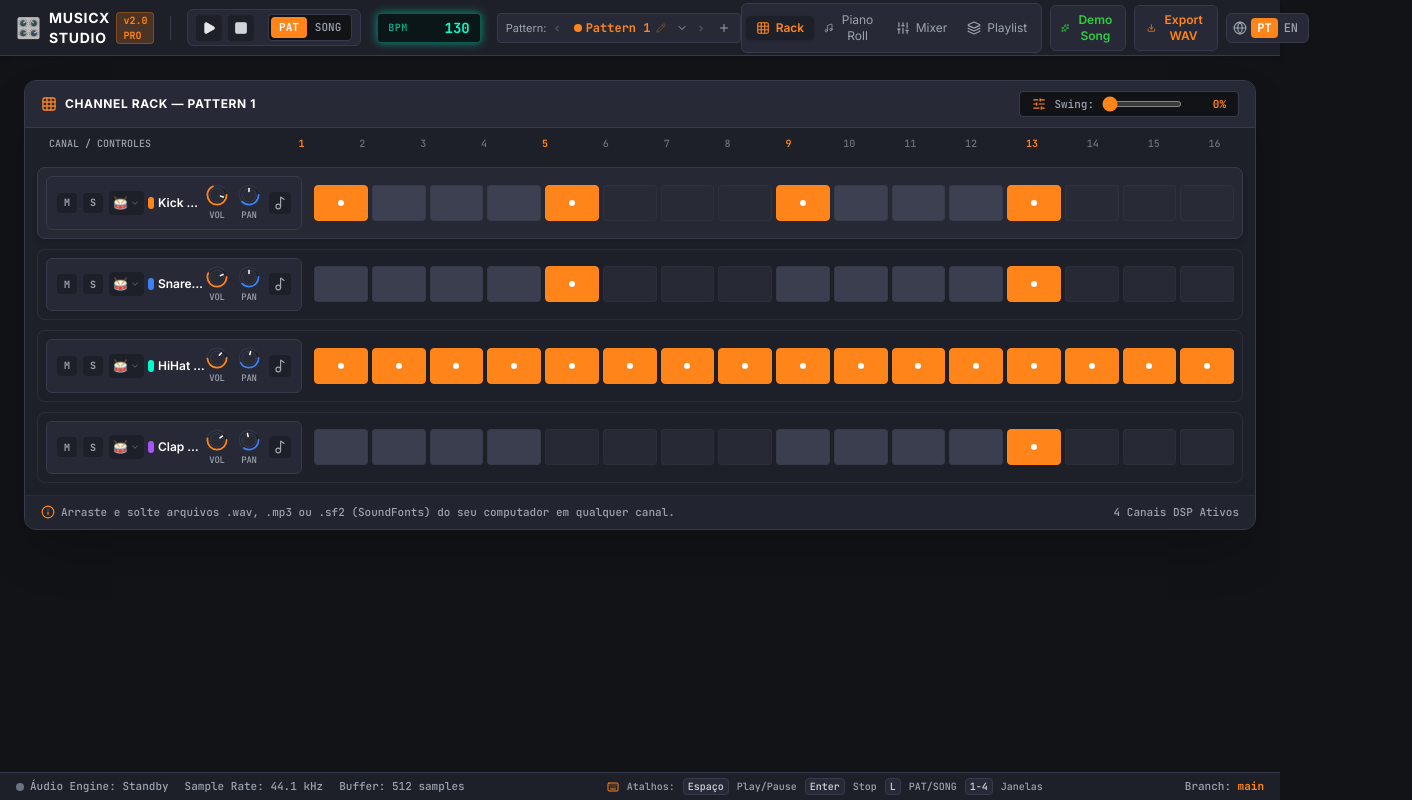
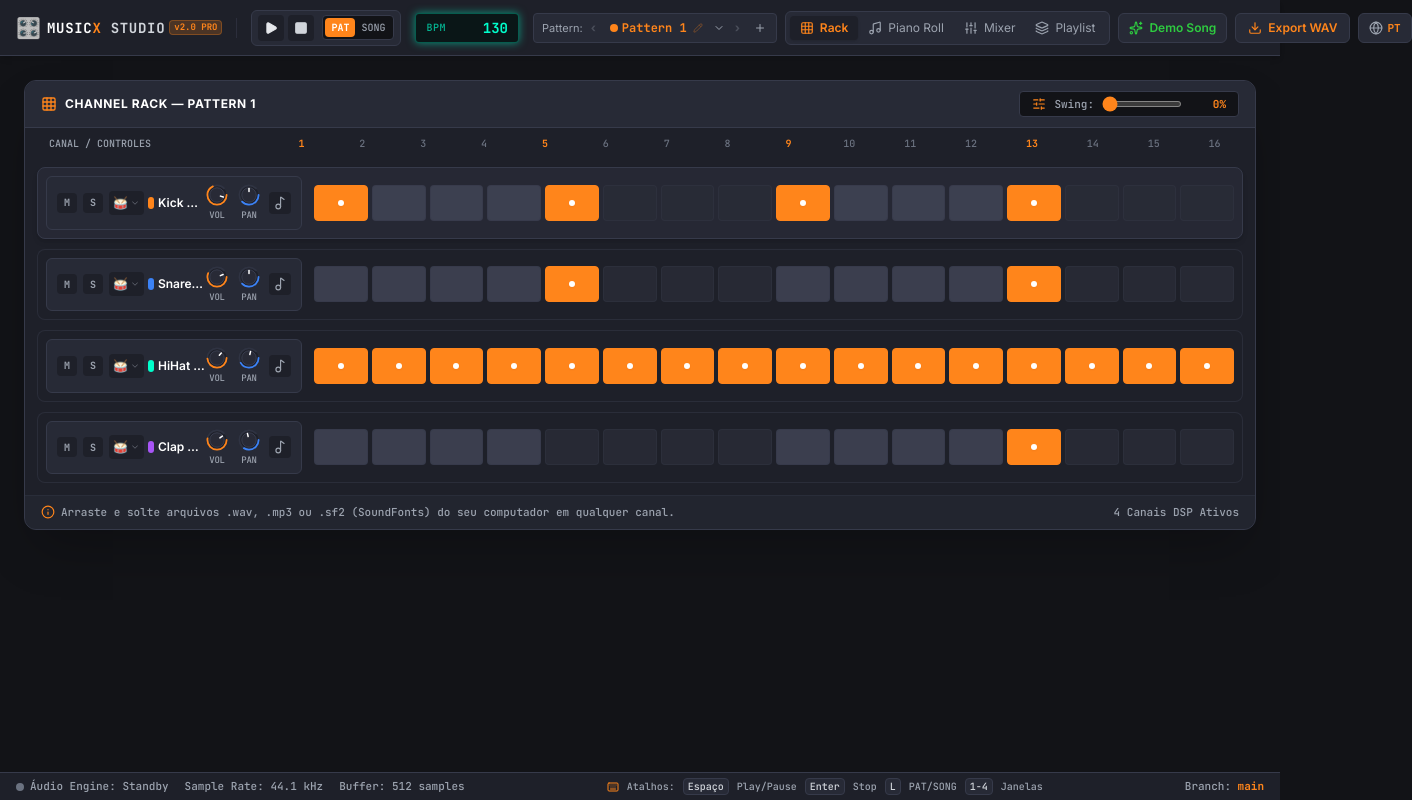
Before and after one commit to jhcarboni/musicx-studio, a React (Vite) app: page / in a window 1280 px wide. Shown: the whole page, 1412 px wide, since content can reach past the window. Built offline with nearby package versions, Linux system fonts and the light colour scheme.

Commit message:
style: aprimora layout responsivo do menu superior para caber perfeitamente em todas as resolucoes

```diff
--- a/src/App.tsx
+++ b/src/App.tsx
@@ -52,7 +52,7 @@ export default function App() {
       <TopToolbar />
 
       {/* Main Workspace Area */}
-      <main className="flex-1 p-6 overflow-y-auto max-w-7xl mx-auto w-full space-y-6">
+      <main className="flex-1 p-3 sm:p-4 lg:p-6 overflow-y-auto max-w-7xl mx-auto w-full space-y-4 sm:space-y-6">
         {/* Render Active Window */}
         {activeWindow === 'rack' && <ChannelRack />}
         {activeWindow === 'pianoroll' && <PianoRoll />}
--- a/src/components/toolbar/TopToolbar.tsx
+++ b/src/components/toolbar/TopToolbar.tsx
@@ -94,25 +94,26 @@ export const TopToolbar: React.FC = () => {
   };
 
   return (
-    <header className="h-14 bg-fl-panel border-b border-fl-border px-4 flex items-center justify-between shadow-md shrink-0 select-none">
-      <div className="flex items-center gap-4">
+    <header className="h-14 bg-fl-panel border-b border-fl-border px-2 sm:px-3 lg:px-4 flex items-center justify-between shadow-md shrink-0 select-none gap-2">
+      <div className="flex items-center gap-1.5 sm:gap-2.5 lg:gap-3.5 shrink-0">
         {/* Logo & Brand */}
-        <div className="flex items-center gap-2">
-          <span className="text-xl">🎛️</span>
-          <div className="flex items-center gap-1.5">
-            <span className="text-sm font-bold tracking-wider text-white">
-              MUSICX STUDIO
+        <div className="flex items-center gap-1.5 shrink-0">
+          <span className="text-lg sm:text-xl">🎛️</span>
+          <div className="flex items-center gap-1">
+            <span className="text-xs sm:text-sm font-black tracking-wider text-white font-mono">
+              MUSIC<span className="text-fl-accent">X</span>
+              <span className="hidden md:inline text-gray-300"> STUDIO</span>
             </span>
-            <span className="text-[10px] px-1.5 py-0.2 bg-fl-accent/20 text-fl-accent rounded border border-fl-accent/30 font-mono font-bold">
+            <span className="hidden xl:inline text-[9px] px-1 py-0.2 bg-fl-accent/20 text-fl-accent rounded border border-fl-accent/30 font-mono font-bold">
               v2.0 PRO
             </span>
           </div>
         </div>
 
-        <div className="h-6 w-px bg-fl-border" />
+        <div className="h-5 w-px bg-fl-border/60 shrink-0 hidden sm:block" />
 
         {/* Transport Controls */}
-        <div className="flex items-center gap-1.5 bg-fl-surface px-2 py-1 rounded-md border border-fl-border">
+        <div className="flex items-center gap-1 bg-fl-surface px-1.5 py-1 rounded-md border border-fl-border shrink-0">
           <button
             onClick={handleTogglePlay}
             className={`p-1.5 rounded transition-all flex items-center gap-1 text-xs font-semibold ${
@@ -133,20 +134,22 @@ export const TopToolbar: React.FC = () => {
           </button>
 
           {/* PAT / SONG Radio Toggle */}
-          <div className="flex items-center ml-2 bg-fl-bg rounded p-0.5 border border-fl-border text-[11px] font-mono">
+          <div className="flex items-center ml-1 bg-fl-bg rounded p-0.5 border border-fl-border text-[10px] font-mono">
             <button
               onClick={() => setPlayMode('PAT')}
-              className={`px-2 py-0.5 rounded transition-all ${
+              className={`px-1.5 py-0.5 rounded transition-all ${
                 playMode === 'PAT' ? 'bg-fl-accent text-white font-bold shadow-sm' : 'text-gray-400 hover:text-white'
               }`}
+              title="Pattern Mode"
             >
               PAT
             </button>
             <button
               onClick={() => setPlayMode('SONG')}
-              className={`px-2 py-0.5 rounded transition-all ${
+              className={`px-1.5 py-0.5 rounded transition-all ${
                 playMode === 'SONG' ? 'bg-fl-accent text-white font-bold shadow-sm' : 'text-gray-400 hover:text-white'
               }`}
+              title="Song Mode (Playlist)"
             >
               SONG
             </button>
@@ -163,8 +166,8 @@ export const TopToolbar: React.FC = () => {
         />
 
         {/* Pattern Selector & Inline Renamer */}
-        <div ref={patternDropdownRef} className="relative flex items-center gap-1 bg-fl-surface px-2 py-1 rounded border border-fl-border text-xs">
-          <span className="text-gray-400 text-[11px]">{t.pattern}:</span>
+        <div ref={patternDropdownRef} className="relative flex items-center gap-0.5 sm:gap-1 bg-fl-surface px-1.5 sm:px-2 py-1 rounded border border-fl-border text-xs shrink-0">
+          <span className="text-gray-400 text-[10px] sm:text-[11px] hidden sm:inline">{t.pattern}:</span>
 
           {/* Navegar para pattern anterior */}
           <button
@@ -186,7 +189,7 @@ export const TopToolbar: React.FC = () => {
                 onChange={(e) => setPatternNameInput(e.target.value)}
                 onBlur={handleSavePatternName}
                 onKeyDown={handleKeyDown}
-                className="bg-fl-bg text-fl-accent border border-fl-accent/60 rounded px-1.5 py-0.5 font-mono text-xs font-bold w-32 focus:outline-none focus:ring-1 focus:ring-fl-accent shadow-inner"
+                className="bg-fl-bg text-fl-accent border border-fl-accent/60 rounded px-1.5 py-0.5 font-mono text-xs font-bold w-24 sm:w-28 lg:w-32 focus:outline-none focus:ring-1 focus:ring-fl-accent shadow-inner"
                 placeholder={currentPattern?.name || `Pattern ${activePatternId}`}
                 title={t.pressEnterToSave}
               />
@@ -210,7 +213,7 @@ export const TopToolbar: React.FC = () => {
                   className="w-2 h-2 rounded-full shrink-0"
                   style={{ backgroundColor: currentPattern?.color || '#ff851b' }}
                 />
-                <span className="truncate max-w-[110px]">
+                <span className="truncate max-w-[65px] sm:max-w-[85px] md:max-w-[110px] lg:max-w-[130px]">
                   {currentPattern?.name || `${t.pattern} ${activePatternId}`}
                 </span>
                 <Pencil className="w-2.5 h-2.5 opacity-40 group-hover:opacity-100 transition-opacity ml-0.5" />
@@ -240,7 +243,7 @@ export const TopToolbar: React.FC = () => {
           {/* Criar novo pattern (+) */}
           <button
             onClick={createNewPattern}
-            className="ml-1 p-0.5 text-gray-400 hover:text-fl-green transition-colors"
+            className="ml-0.5 sm:ml-1 p-0.5 text-gray-400 hover:text-fl-green transition-colors"
             title={t.newPattern}
           >
             <Plus className="w-3 h-3" />
@@ -307,16 +310,16 @@ export const TopToolbar: React.FC = () => {
       </div>
 
       {/* Window View Toggles & Actions */}
-      <div className="flex items-center gap-2">
+      <div className="flex items-center gap-1 sm:gap-2 shrink-0">
         {/* Navigation Tabs */}
-        <div className="flex items-center bg-fl-surface p-1 rounded-md border border-fl-border text-xs">
+        <div className="flex items-center bg-fl-surface p-0.5 sm:p-1 rounded-md border border-fl-border text-xs shrink-0">
           <button
             onClick={() => setActiveWindow('rack')}
             className={`px-2.5 py-1 rounded flex items-center gap-1.5 transition-all ${
               activeWindow === 'rack' ? 'bg-fl-panel text-fl-accent font-semibold shadow' : 'text-gray-400 hover:text-white'
             }`}
           >
-            <Grid className="w-3.5 h-3.5" /> {t.rack}
+            <Grid className="w-3.5 h-3.5" /> <span className="hidden xl:inline">{t.rack}</span>
           </button>
           <button
             onClick={() => setActiveWindow('pianoroll')}
@@ -324,7 +327,7 @@ export const TopToolbar: React.FC = () => {
               activeWindow === 'pianoroll' ? 'bg-fl-panel text-fl-accent font-semibold shadow' : 'text-gray-400 hover:text-white'
             }`}
           >
-            <Music className="w-3.5 h-3.5" /> {t.pianoroll}
+            <Music className="w-3.5 h-3.5" /> <span className="hidden xl:inline">{t.pianoroll}</span>
           </button>
           <button
             onClick={() => setActiveWindow('mixer')}
@@ -332,7 +335,7 @@ export const TopToolbar: React.FC = () => {
               activeWindow === 'mixer' ? 'bg-fl-panel text-fl-accent font-semibold shadow' : 'text-gray-400 hover:text-white'
             }`}
           >
-            <Sliders className="w-3.5 h-3.5" /> {t.mixer}
+            <Sliders className="w-3.5 h-3.5" /> <span className="hidden xl:inline">{t.mixer}</span>
           </button>
           <button
             onClick={() => setActiveWindow('playlist')}
@@ -340,7 +343,7 @@ export const TopToolbar: React.FC = () => {
               activeWindow === 'playlist' ? 'bg-fl-panel text-fl-accent font-semibold shadow' : 'text-gray-400 hover:text-white'
             }`}
           >
-            <Layers className="w-3.5 h-3.5" /> {t.playlist}
+            <Layers className="w-3.5 h-3.5" /> <span className="hidden xl:inline">{t.playlist}</span>
           </button>
         </div>
 
@@ -350,17 +353,17 @@ export const TopToolbar: React.FC = () => {
             loadDemoSong();
             setPlayMode('SONG');
           }}
-          className="flex items-center gap-1.5 px-2.5 py-1.5 bg-fl-surface hover:bg-fl-border border border-fl-border rounded-md text-xs font-semibold text-fl-green transition-all"
+          className="flex items-center gap-1.5 px-2 sm:px-2.5 py-1.5 bg-fl-surface hover:bg-fl-border border border-fl-border rounded-md text-xs font-semibold text-fl-green transition-all shrink-0"
           title={t.loadDemoSong}
         >
-          <Sparkles className="w-3.5 h-3.5" /> {t.demoSong}
+          <Sparkles className="w-3.5 h-3.5" /> <span className="hidden lg:inline">{t.demoSong}</span>
         </button>
 
         {/* Export WAV Button */}
         <button
           onClick={handleExportWAV}
           disabled={isExporting}
-          className={`flex items-center gap-1.5 px-3 py-1.5 rounded-md text-xs font-semibold transition-all ${
+          className={`flex items-center gap-1.5 px-2.5 sm:px-3 py-1.5 rounded-md text-xs font-semibold transition-all shrink-0 ${
             isExporting
               ? 'bg-fl-surface border border-fl-accent text-fl-accent animate-pulse cursor-wait'
               : 'bg-fl-surface hover:bg-fl-border border border-fl-border text-fl-accent hover:shadow-fl-glow'
@@ -369,39 +372,24 @@ export const TopToolbar: React.FC = () => {
         >
           {isExporting ? (
             <>
-              <Loader2 className="w-3.5 h-3.5 animate-spin" /> {t.exporting}
+              <Loader2 className="w-3.5 h-3.5 animate-spin" /> <span className="hidden sm:inline">{t.exporting}</span>
             </>
           ) : (
             <>
-              <Download className="w-3.5 h-3.5" /> {t.exportWav}
+              <Download className="w-3.5 h-3.5" /> <span className="hidden sm:inline">{t.exportWav}</span>
             </>
           )}
         </button>
 
         {/* Language Switcher Selector (PT-BR default / EN selectable) */}
-        <div className="flex items-center bg-fl-surface p-1 rounded-md border border-fl-border text-xs font-mono">
-          <Globe className="w-3.5 h-3.5 text-gray-400 mr-1 ml-0.5" />
+        <div className="flex items-center bg-fl-surface p-0.5 sm:p-1 rounded-md border border-fl-border text-xs font-mono shrink-0">
           <button
-            onClick={() => setLanguage('pt-BR')}
-            className={`px-1.5 py-0.5 rounded transition-all ${
-              language === 'pt-BR'
-                ? 'bg-fl-accent text-white font-bold'
-                : 'text-gray-400 hover:text-white'
-            }`}
-            title="Mudar idioma para Português (Brasil)"
+            onClick={() => setLanguage(language === 'pt-BR' ? 'en' : 'pt-BR')}
+            className="flex items-center gap-1 px-1.5 py-0.5 rounded hover:bg-fl-panel text-gray-300 hover:text-white transition-all group"
+            title={language === 'pt-BR' ? 'Mudar para Inglês (EN)' : 'Switch to Portuguese (PT)'}
           >
-            PT
-          </button>
-          <button
-            onClick={() => setLanguage('en')}
-            className={`px-1.5 py-0.5 rounded transition-all ${
-              language === 'en'
-                ? 'bg-fl-accent text-white font-bold'
-                : 'text-gray-400 hover:text-white'
-            }`}
-            title="Switch language to English"
-          >
-            EN
+            <Globe className="w-3.5 h-3.5 text-gray-400 group-hover:text-fl-accent" />
+            <span className="font-bold text-[11px] text-fl-accent">{language === 'pt-BR' ? 'PT' : 'EN'}</span>
           </button>
         </div>
       </div>
```
